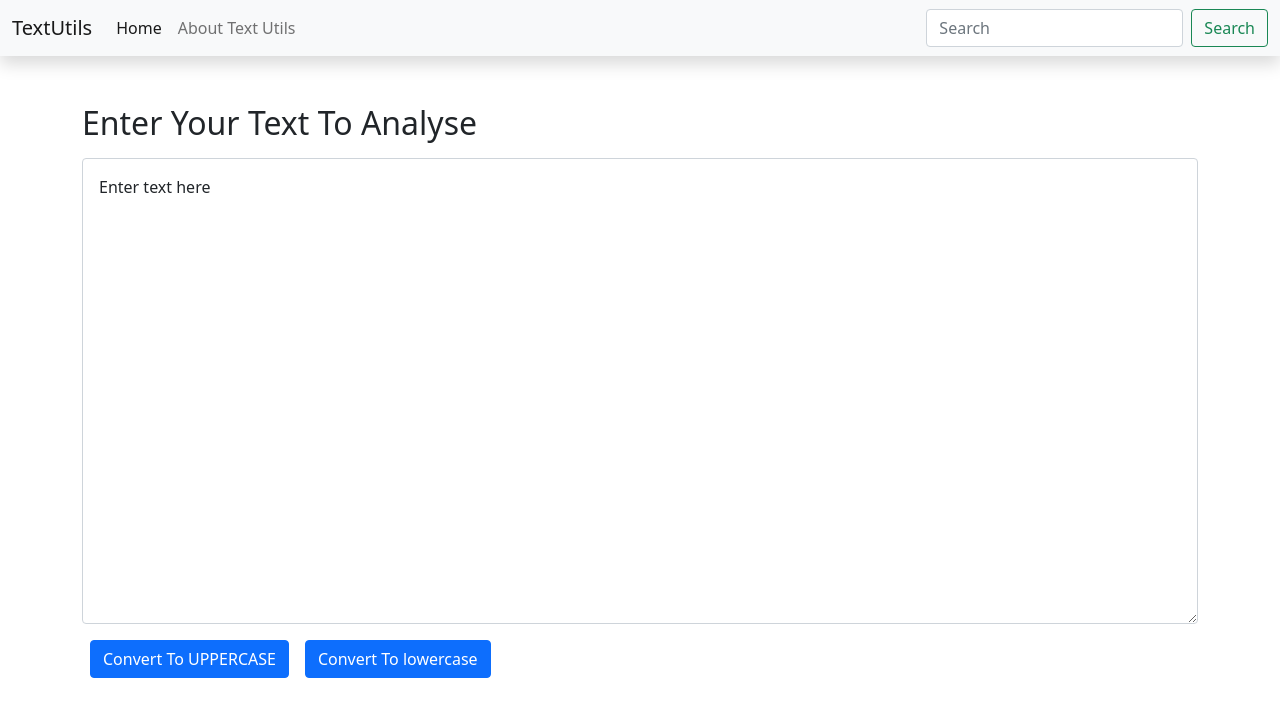
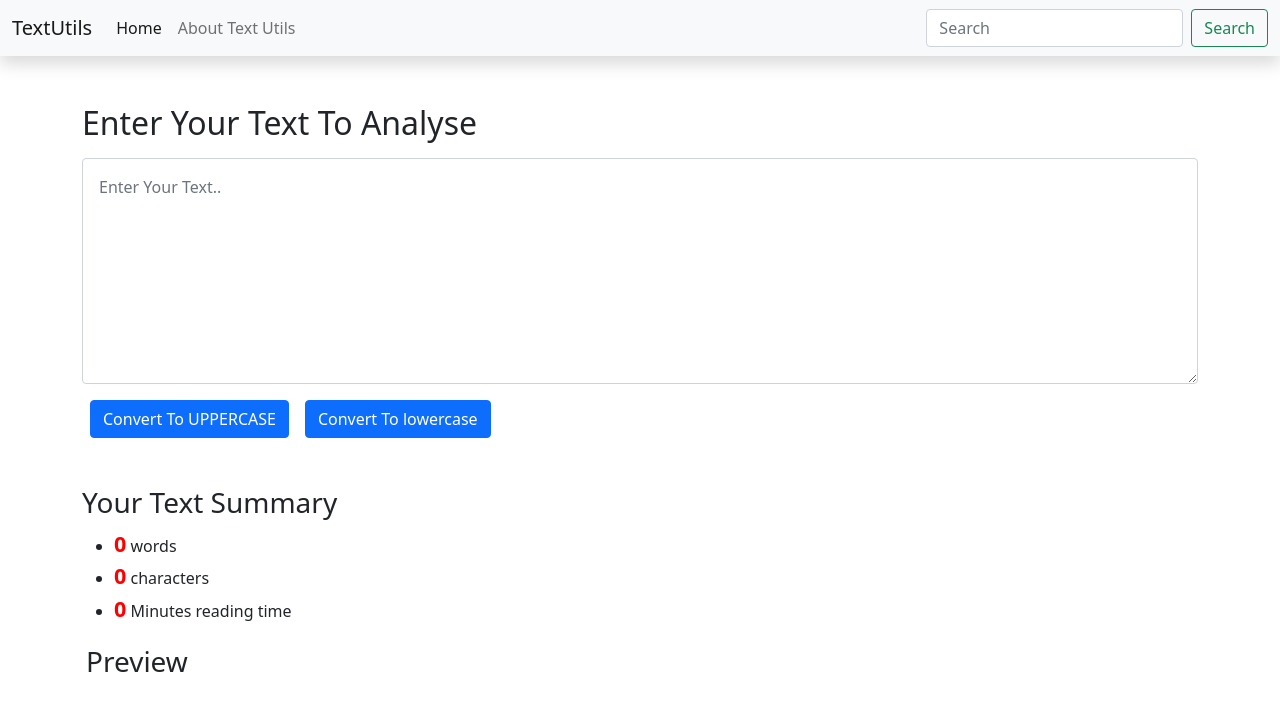
Before and after one commit to ArnabChatterjee20k/Text-Utils, a React (Create React App) app: page / in a window 1280 px wide. Shown: the top 716 px of the page. Built offline with nearby package versions, Linux system fonts and the light colour scheme.

Commit message:
added preview and summary of the text

```diff
--- a/src/App.js
+++ b/src/App.js
@@ -4,9 +4,7 @@ function App() {
   return (
     <div>
       <Navbar title="TextUtils" about_text="About Text Utils" search={true} />
-      <div className="container my-3 py-3">
         <TextForm heading="Enter Your Text To Analyse"/>
-      </div>
     </div>
   );
 }
--- a/src/components/TextForm.jsx
+++ b/src/components/TextForm.jsx
@@ -1,37 +1,62 @@
-import React , {useState} from 'react';
+import React, { useState } from 'react';
 import PropTypes from 'prop-types';
 
 export default function TextForm(props) {
-    const handle_change = (event)=>{
+    const handle_change = (event) => {
         setText(event.target.value)
     }
 
-    const handle_uppercase = ()=>{
+    const handle_uppercase = () => {
         setText(text.toUpperCase())
     }
 
-    const handle_lowercase = ()=>{
+    const handle_lowercase = () => {
         setText(text.toLowerCase())
     }
 
     // this must be present at the top level of the functional component before using them.
-    const [text , setText] = useState("Enter text here") // array destructuring
-    return(
-    <div>
+    // const default_val = "Enter text here";
+    // const [text , setText] = useState()
+    const [text, setText] = useState("") // array destructuring
+    return (
+        <>
+            <div className="container my-3 py-3">
                 <h2 className='my-3'>{props.heading}</h2>
                 <div className="mb-3">
-            <textarea className="form-control p-3" name="text" id="text" rows="18" value={text} onChange={handle_change}></textarea>
+                    <textarea className="form-control p-3" name="text" id="text" rows="8" placeholder='Enter Your Text..' value={text} onChange={handle_change}></textarea>
                 </div>
                 <button className="btn btn-primary mx-2" onClick={handle_uppercase}>Convert To UPPERCASE</button>
                 <button className="btn btn-primary mx-2" onClick={handle_lowercase}>Convert To lowercase</button>
+                {/* <button className="btn btn-danger mx-2" onClick={()=>{setText(default_val)}}>Reset</button> */}
             </div>
+            <div className="container my-3 py-3">
+                <h3>Your Text Summary</h3>
+                <ul>
+                    <li>
+                        <b style={{ color: "red", fontSize: "1.35rem" }}>{text.trim()==""? 0 : text.split(" ").length}</b> words
+                    </li>
+
+                    <li>
+                        <b style={{ color: "red", fontSize: "1.35rem" }}>{text.trim()==""? 0 : text.length}</b> characters
+                    </li>
+
+                    <li>
+                        <b style={{ color: "red", fontSize: "1.35rem" }}>{text.trim()==""? 0 : 1 / 125 * text.length}</b> Minutes reading time
+                    </li>
+                </ul>
+                <div className='p-1'>
+                    <h3>Preview</h3>
+                    <p>{text}</p>
+                </div>
+            </div>
+        </>
     );
 }
 
 TextForm.prototype = {
-    heading : PropTypes.string.isRequired
+    heading: PropTypes.string.isRequired
 }
 
 TextForm.defaultProps = {
-    heading : "Set Heading Here"
+    heading: "Set Heading Here"
 }
```
Lines whose indentation alone changed are shown as unchanged.
